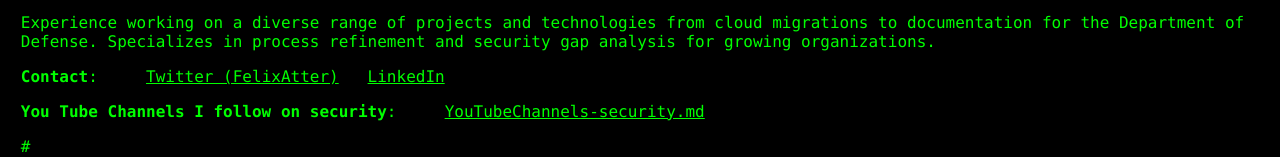
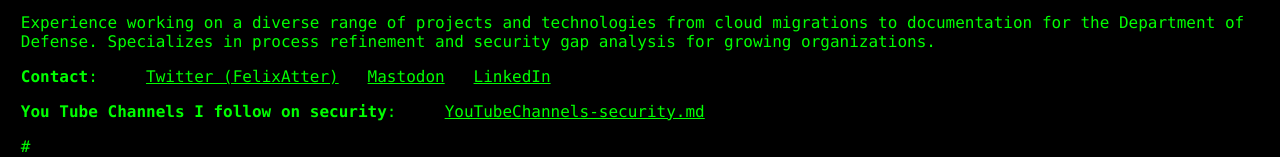
Before and after one commit to FelixATR/CV, a plain HTML site: page index.htm in a window 1280 px wide. Shown: the part 186-343 px from the top of the page. Drawn offline with nearby package versions, Linux system fonts and the light colour scheme.

Commit message:
Update index.htm

```diff
--- a/index.htm
+++ b/index.htm
@@ -31,6 +31,8 @@
             <b>Contact</b>: &nbsp; &nbsp;
             <a target="_blank" href="https://twitter.com/felixatter">Twitter (FelixAtter)</a>
             &nbsp;
+	    <a rel="me" href="https://defcon.social/@FelixAtter">Mastodon</a>
+            &nbsp;
             <a target="_blank" href="https://www.linkedin.com/in/adam-frantz">LinkedIn</a>
         </p>
 	<p></p>
```
